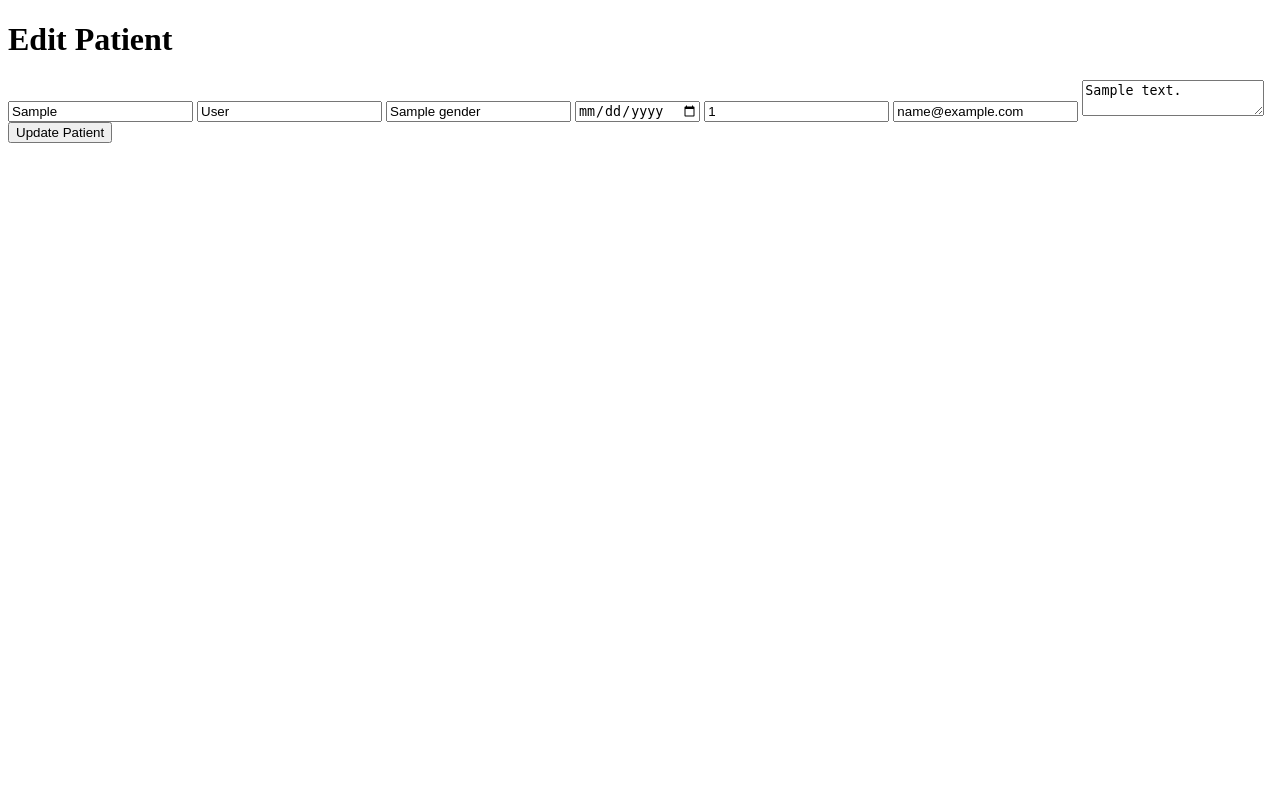
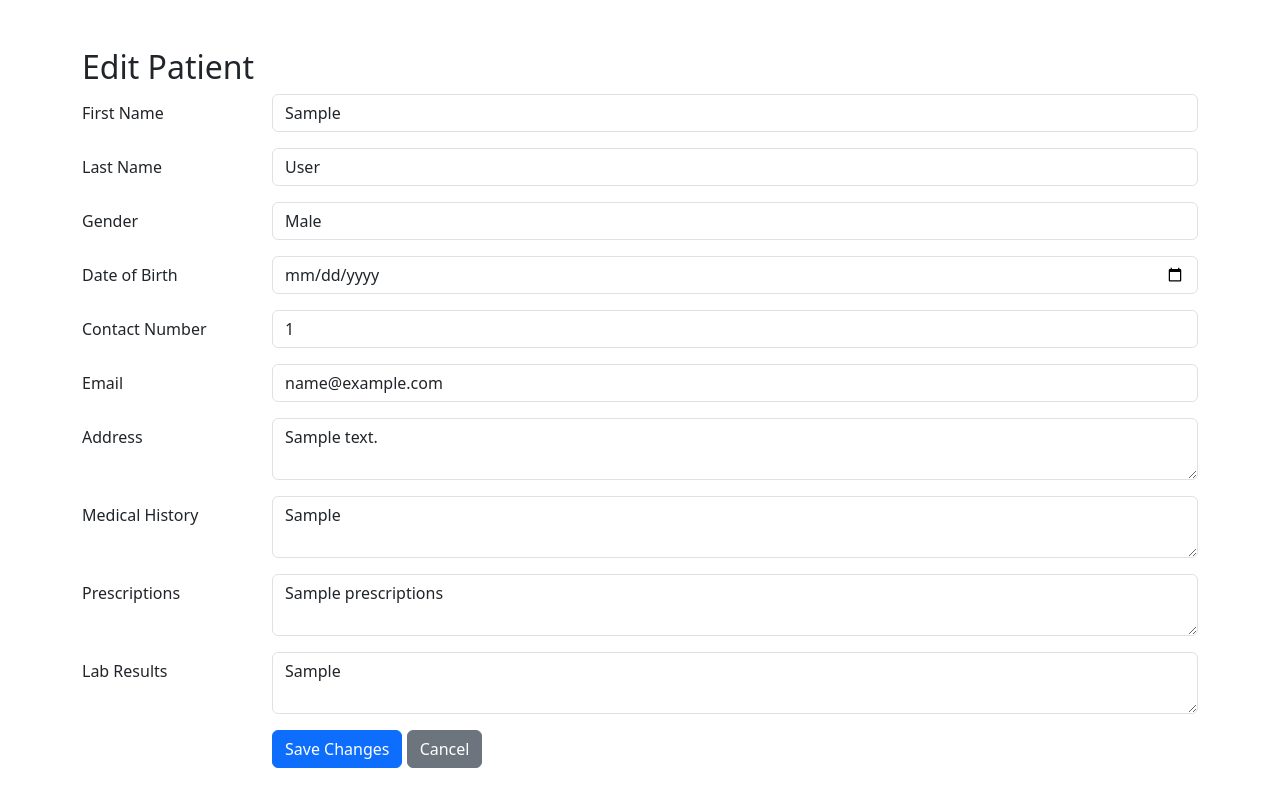
Before and after one commit to Harith-K/new_patient_service, a FastAPI app: template patient_record_service/templates/edit.html in a window 1280 px wide. Run offline with FastAPI, Linux system fonts and the light colour scheme; the template is opened without the code that fills it: most values are stand-ins (such as "Sample title", 1, 10 or a date in 2020).

Commit message:
Updated edit route

```diff
--- a/patient_record_service/app.py
+++ b/patient_record_service/app.py
@@ -150,8 +150,8 @@
     return templates.TemplateResponse("index.html", {"request": request, "patients": patients})
 
 # Route: Update a patient
-@app.post("/patients/update/{patient_id}", response_class=HTMLResponse)
-def update_patient(
+@app.post("/patients/edit/{patient_id}", response_class=HTMLResponse)
+def edit_patient(
     patient_id: int,
     first_name: str = Form(...),
     last_name: str = Form(...),
@@ -160,18 +160,19 @@
     contact_number: str = Form(...),
     email: str = Form(...),
     address: str = Form(...),
-    medical_history: str = Form(""),  # Default to empty string
-    prescriptions: str = Form(""),  # Default to empty string
-    lab_results: str = Form(""),  # Default to empty string
+    medical_history: str = Form(""),
+    prescriptions: str = Form(""),
+    lab_results: str = Form(""),
     db: Session = Depends(get_db),
 ):
     try:
-        # Fetch the patient record
+        logging.info(f"Editing patient with ID: {patient_id}")
         patient = db.query(Patient).filter(Patient.patient_id == patient_id).first()
         if not patient:
+            logging.error(f"Patient with ID {patient_id} not found.")
             raise HTTPException(status_code=404, detail="Patient not found")
 
-        # Update patient fields
+        # Update patient details
         patient.first_name = first_name
         patient.last_name = last_name
         patient.gender = gender
@@ -183,11 +184,11 @@
         patient.prescriptions = prescriptions
         patient.lab_results = lab_results
 
-        # Commit changes to the database
         db.commit()
-        return RedirectResponse("/patients", status_code=302)
+        logging.info(f"Patient with ID {patient_id} updated successfully.")
+        return RedirectResponse(url="/patients", status_code=302)
     except Exception as e:
-        logging.error(f"Error updating patient: {e}")
+        logging.error(f"Error editing patient with ID {patient_id}: {e}")
         raise HTTPException(status_code=500, detail="Internal Server Error")
 
 
--- a/patient_record_service/templates/edit.html
+++ b/patient_record_service/templates/edit.html
@@ -2,19 +2,142 @@
 <html lang="en">
 <head>
     <meta charset="UTF-8">
+    <meta name="viewport" content="width=device-width, initial-scale=1.0">
     <title>Edit Patient</title>
+    <link
+        href="https://cdn.jsdelivr.net/npm/bootstrap@5.3.0-alpha1/dist/css/bootstrap.min.css"
+        rel="stylesheet"
+        integrity="sha384-GLhlTQ8iRABdZLl6O3oVMWSkt8gKA8cnLJY4nqE8m/sGM85P+Jk9Oh7Hybb7+4Ka"
+        crossorigin="anonymous"
+    >
 </head>
 <body>
-    <h1>Edit Patient</h1>
-    <form action="/patients/update/{{ patient.patient_id }}" method="post">
-        <input type="text" name="first_name" value="{{ patient.first_name }}" required>
-        <input type="text" name="last_name" value="{{ patient.last_name }}" required>
-        <input type="text" name="gender" value="{{ patient.gender }}" required>
-        <input type="date" name="date_of_birth" value="{{ patient.date_of_birth }}" required>
-        <input type="text" name="contact_number" value="{{ patient.contact_number }}" required>
-        <input type="email" name="email" value="{{ patient.email }}" required>
-        <textarea name="address">{{ patient.address }}</textarea>
-        <button type="submit">Update Patient</button>
-    </form>
+    <div class="container mt-5">
+        <h2>Edit Patient</h2>
+        <form action="/patients/edit/{{ patient.patient_id }}" method="post">
+            <div class="row mb-3">
+                <label for="first_name" class="col-sm-2 col-form-label">First Name</label>
+                <div class="col-sm-10">
+                    <input
+                        type="text"
+                        class="form-control"
+                        id="first_name"
+                        name="first_name"
+                        value="{{ patient.first_name }}"
+                        required
+                    />
+                </div>
+            </div>
+            <div class="row mb-3">
+                <label for="last_name" class="col-sm-2 col-form-label">Last Name</label>
+                <div class="col-sm-10">
+                    <input
+                        type="text"
+                        class="form-control"
+                        id="last_name"
+                        name="last_name"
+                        value="{{ patient.last_name }}"
+                        required
+                    />
+                </div>
+            </div>
+            <div class="row mb-3">
+                <label for="gender" class="col-sm-2 col-form-label">Gender</label>
+                <div class="col-sm-10">
+                    <select class="form-control" id="gender" name="gender" required>
+                        <option value="Male" {% if patient.gender == "Male" %}selected{% endif %}>Male</option>
+                        <option value="Female" {% if patient.gender == "Female" %}selected{% endif %}>Female</option>
+                        <option value="Other" {% if patient.gender == "Other" %}selected{% endif %}>Other</option>
+                    </select>
+                </div>
+            </div>
+            <div class="row mb-3">
+                <label for="date_of_birth" class="col-sm-2 col-form-label">Date of Birth</label>
+                <div class="col-sm-10">
+                    <input
+                        type="date"
+                        class="form-control"
+                        id="date_of_birth"
+                        name="date_of_birth"
+                        value="{{ patient.date_of_birth }}"
+                        required
+                    />
+                </div>
+            </div>
+            <div class="row mb-3">
+                <label for="contact_number" class="col-sm-2 col-form-label">Contact Number</label>
+                <div class="col-sm-10">
+                    <input
+                        type="text"
+                        class="form-control"
+                        id="contact_number"
+                        name="contact_number"
+                        value="{{ patient.contact_number }}"
+                        required
+                    />
+                </div>
+            </div>
+            <div class="row mb-3">
+                <label for="email" class="col-sm-2 col-form-label">Email</label>
+                <div class="col-sm-10">
+                    <input
+                        type="email"
+                        class="form-control"
+                        id="email"
+                        name="email"
+                        value="{{ patient.email }}"
+                        required
+                    />
+                </div>
+            </div>
+            <div class="row mb-3">
+                <label for="address" class="col-sm-2 col-form-label">Address</label>
+                <div class="col-sm-10">
+                    <textarea
+                        class="form-control"
+                        id="address"
+                        name="address"
+                        required
+                    >{{ patient.address }}</textarea>
+                </div>
+            </div>
+            <div class="row mb-3">
+                <label for="medical_history" class="col-sm-2 col-form-label">Medical History</label>
+                <div class="col-sm-10">
+                    <textarea
+                        class="form-control"
+                        id="medical_history"
+                        name="medical_history"
+                    >{{ patient.medical_history }}</textarea>
+                </div>
+            </div>
+            <div class="row mb-3">
+                <label for="prescriptions" class="col-sm-2 col-form-label">Prescriptions</label>
+                <div class="col-sm-10">
+                    <textarea
+                        class="form-control"
+                        id="prescriptions"
+                        name="prescriptions"
+                    >{{ patient.prescriptions }}</textarea>
+                </div>
+            </div>
+            <div class="row mb-3">
+                <label for="lab_results" class="col-sm-2 col-form-label">Lab Results</label>
+                <div class="col-sm-10">
+                    <textarea
+                        class="form-control"
+                        id="lab_results"
+                        name="lab_results"
+                    >{{ patient.lab_results }}</textarea>
+                </div>
+            </div>
+            <div class="row">
+                <div class="col-sm-10 offset-sm-2">
+                    <button type="submit" class="btn btn-primary">Save Changes</button>
+                    <a href="/patients" class="btn btn-secondary">Cancel</a>
+                </div>
+            </div>
+        </form>
+    </div>
 </body>
 </html>
```
